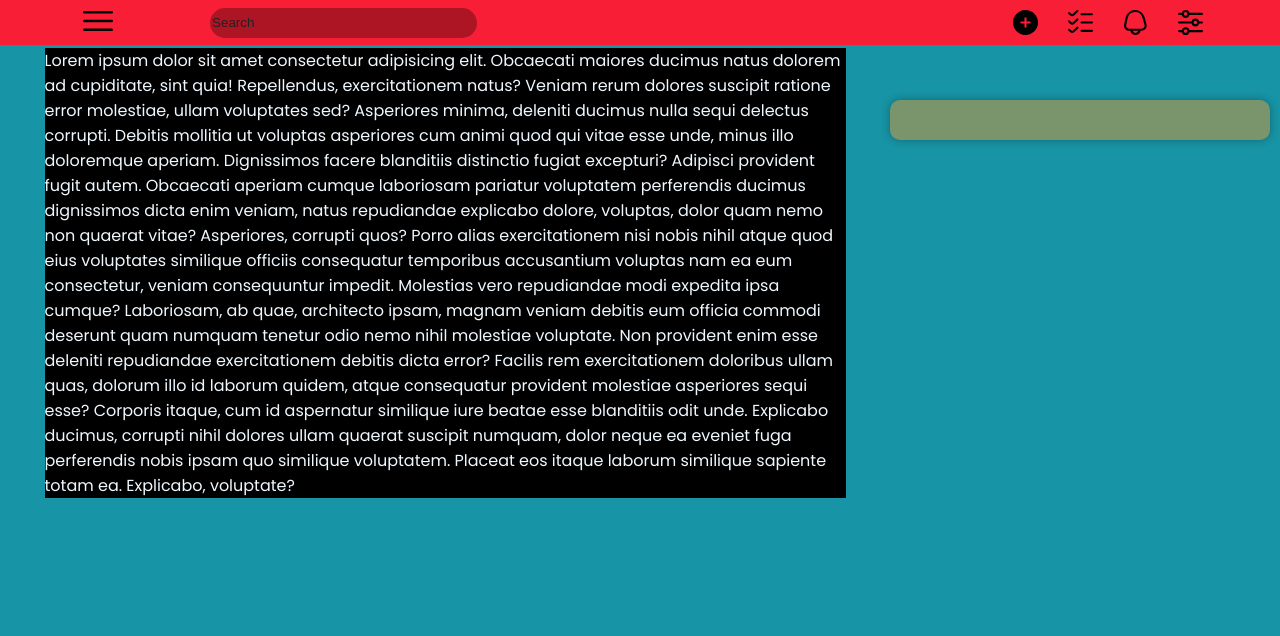
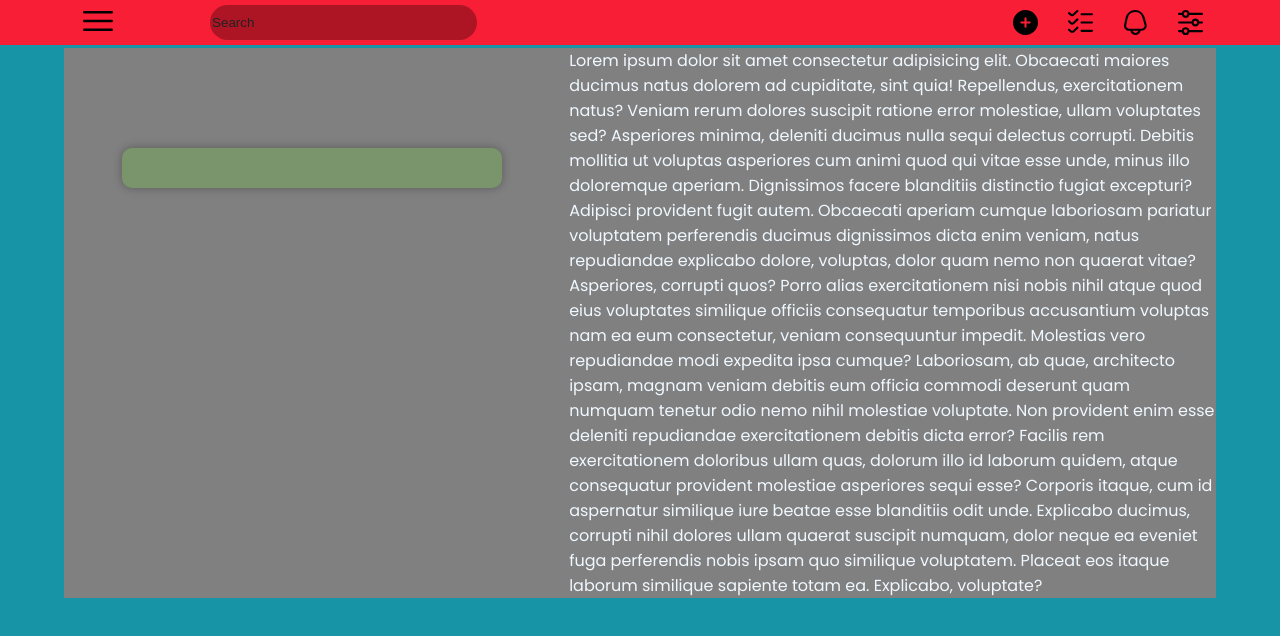
Before and after one commit to MXMUK/to_do_list, a React (Create React App) app: page / in a window 1280 px wide. Shown: the top 636 px of the page. Built offline with nearby package versions, Linux system fonts and the light colour scheme; no server answers.

Commit message:
tested_weather

```diff
--- a/src/App.js
+++ b/src/App.js
@@ -1,6 +1,6 @@
 import Header from "./components/Header/Header";
 import Article from "./components/Article/Article";
-import Main from "./components/Main/Main";
+
 import Menu from './components/menu/Menu.jsx'
 import React, { useState } from 'react'
 
@@ -15,7 +15,6 @@ function App() {
       </div>
       <Header active = {menuActive} setActive={setMenuActive}/>
       <Menu active={menuActive} setActive={setMenuActive}/>
-      <Main />
       <Article active={menuActive} setActive={setMenuActive}/>
     </div>
   );
--- a/src/components/Article/Article.jsx
+++ b/src/components/Article/Article.jsx
@@ -1,12 +1,15 @@
 import React from 'react'
 
 import './Article_module.scss'
+import Main from "../Main/Main";
+
 
 function Article({active}) {
   return (
     <div className='article'>
         <div className={active ? 'wrapper smaller' : 'wrapper'}>
             <div className="main">
+                <Main />
                 Lorem ipsum dolor sit amet consectetur adipisicing elit. Obcaecati maiores ducimus natus dolorem ad cupiditate, sint quia! Repellendus, exercitationem natus? Veniam rerum dolores suscipit ratione error molestiae, ullam voluptates sed?
                 Asperiores minima, deleniti ducimus nulla sequi delectus corrupti. Debitis mollitia ut voluptas asperiores cum animi quod qui vitae esse unde, minus illo doloremque aperiam. Dignissimos facere blanditiis distinctio fugiat excepturi?
                 Adipisci provident fugit autem. Obcaecati aperiam cumque laboriosam pariatur voluptatem perferendis ducimus dignissimos dicta enim veniam, natus repudiandae explicabo dolore, voluptas, dolor quam nemo non quaerat vitae? Asperiores, corrupti quos?
--- a/src/components/Article/Article_module.scss
+++ b/src/components/Article/Article_module.scss
@@ -27,7 +27,7 @@
         .main{
             display: flex;
             margin: 0 5% 0 5%;
-            background-color: black;
+            background-color: gray;
             .item{
                 align-items: center; //vertical align in block
                 display: flex;
--- a/src/components/Header/Header.jsx
+++ b/src/components/Header/Header.jsx
@@ -6,7 +6,7 @@ import bellImg from '../../assets/img/icons/header_panel/bell.svg'
 import settingsImg from '../../assets/img/icons/header_panel/settings.svg'
 import menuImg from '../../assets/img/icons/header_panel/menu.svg'
 
-
+import Main from "../Main/Main";
 
 
 function Header({active, setActive}) {
@@ -26,6 +26,7 @@ function Header({active, setActive}) {
           <div className={styles.search_field}>
             <input type="text" placeholder='Search'/>
           </div>
+
         </div>
 
 
--- a/src/components/Header/Header.module.scss
+++ b/src/components/Header/Header.module.scss
@@ -26,13 +26,14 @@
         .form_wrapper{
             display: flex;
             align-items: center;
+            justify-content: space-between;
             .search_field{
                 width: 100%;
                 >input{
                     border: none;
-                    height: 30px;
+                    height: 35px;
                     width: 20em;
-                    border-radius: 15px;
+                    border-radius: 20px;
                     outline: none;
                     background: rgba( 0,0,0,.3);
                 }
```
